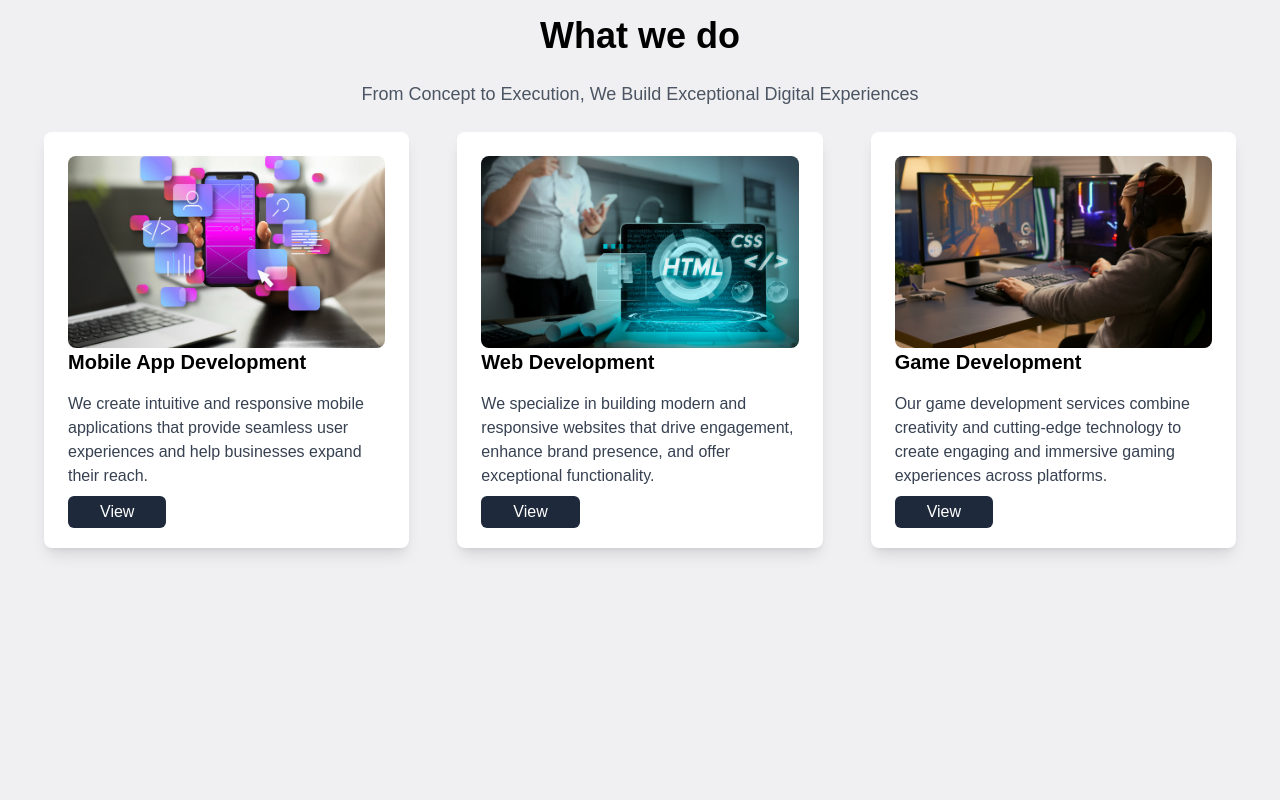
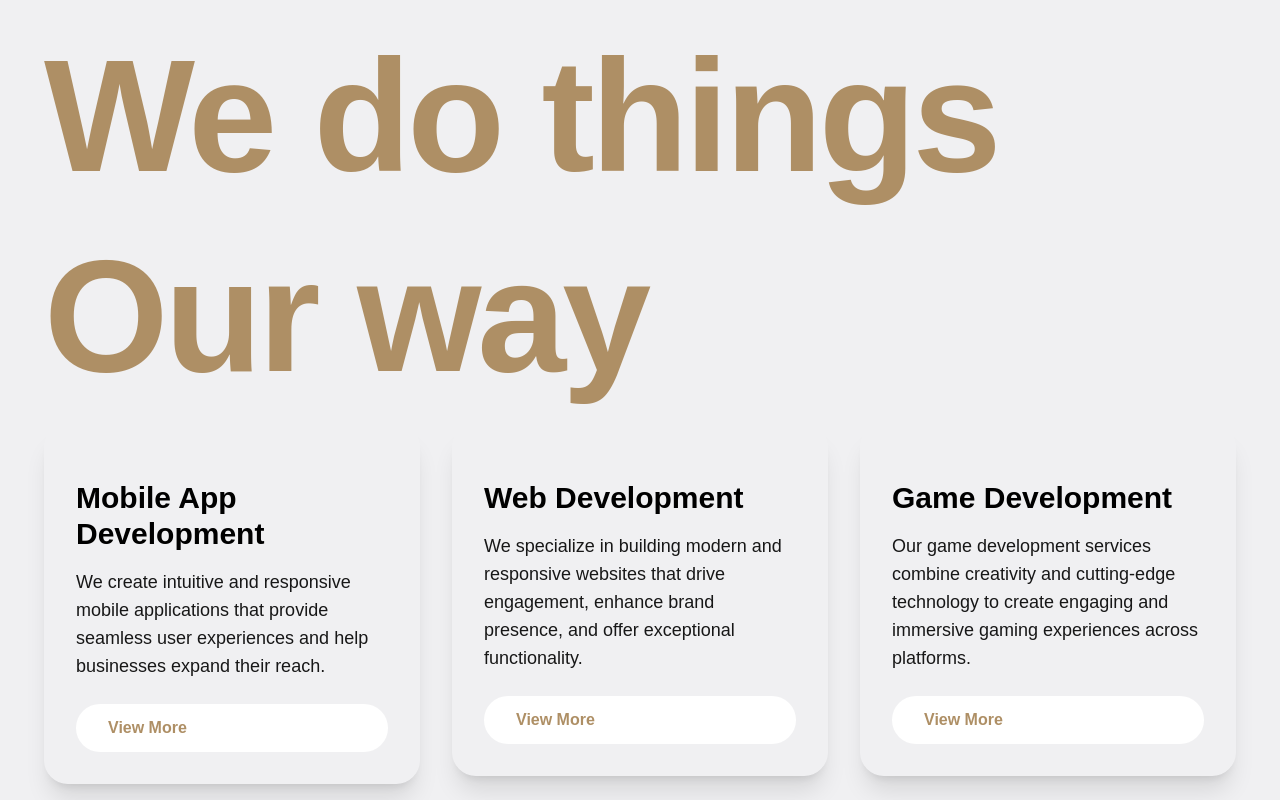
Before and after one commit to HumStudios/hootwebpagenew, a Next.js app: page / in a window 1280 px wide. Shown: the part 1640-2440 px from the top of the page. Built offline with nearby package versions, Linux system fonts and the light colour scheme.

Commit message:
Changed New Things

```diff
--- a/src/app/components/About.tsx
+++ b/src/app/components/About.tsx
@@ -4,7 +4,7 @@ import { useInView } from "react-intersection-observer"; // Import the intersect
 
 const About = () => {
   const { ref, inView } = useInView({
-    triggerOnce: true, // Triggers the animation once when it's in view
+    triggerOnce: false, // Triggers the animation once when it's in view
     threshold: 0.1, // Trigger when 50% of the component is in view
   });
 
@@ -24,7 +24,7 @@ const About = () => {
         >
 
           <MotionH2
-            className="md:text-6xl text-3xl py-5 text-slate-500 gap-2"
+            className="md:text-8xl text-6xl py-5 text-textbronze gap-2"
             initial={{ opacity: 0, y: 50 }}
             animate={inView ? { opacity: 1, y: 0 } : { opacity: 0, y: 50 }}
             transition={{ duration: 1, delay: 0.3 }}
@@ -53,7 +53,7 @@ const About = () => {
 
         {/* Animated Text */}
         <MotionDiv
-          className="md:w-1/2 lg:w-1/2 w-full  text-justify"
+          className="md:w-1/3 lg:w-1/2 w-full  text-justify"
           initial={{ opacity: 0 }}
           animate={inView ? { opacity: 1 } : { opacity: 0 }}
           transition={{ duration: 1, delay: 0.5 }}
--- a/src/app/components/Contact.tsx
+++ b/src/app/components/Contact.tsx
@@ -7,7 +7,7 @@ import emailjs from '@emailjs/browser'
 import { MotionDiv } from '../framer-motio';
 const Contact = () => {
     const { ref, inView } = useInView({
-        triggerOnce: true,
+        triggerOnce: false,
         threshold: 0.5,
     });
 
--- a/src/app/components/Feature.tsx
+++ b/src/app/components/Feature.tsx
@@ -8,7 +8,7 @@ import { MotionDiv, MotionH2 } from '../framer-motio';
 
 const Feature = () => {
     const { ref, inView } = useInView({
-        triggerOnce: true, // Triggers the animation once when it's in view
+        triggerOnce: false, // Triggers the animation once when it's in view
         threshold: 0.1, // Trigger when 50% of the component is in view
     });
 
@@ -26,112 +26,93 @@ const Feature = () => {
     return (
         <section id="featured" className="py-5 md:py-14 lg:py-14 px-6" ref={ref}>
             <MotionH2
-                className="text-center text-4xl font-bold "
+                className="md:text-[10rem] text-6xl font-bold text-textbronze tracking-tight leading-tight"
                 initial={{ opacity: 0, y: -50 }}
                 animate={{ opacity: inView ? 1 : 0, y: inView ? 0 : -50 }}
                 transition={{ duration: 1, ease: 'easeOut' }}
             >
-                What we do
+                We do things<br />
+                Our way
 
             </MotionH2>
-            <p className="text-lg text-gray-600 text-center my-6">
-                From Concept to Execution, We Build Exceptional Digital Experiences
-            </p>
+           {/* Cards Section */}
             <MotionDiv
-                className="grid grid-cols-1 sm:grid-cols-2 lg:grid-cols-3 gap-12"
+
+            className="grid grid-cols-1 md:grid-cols-3 gap-8 pt-2"
             initial={{ opacity: 0 }}
             animate={{ opacity: inView ? 1 : 0 }}
             transition={{ duration: 1, delay: 0.3 }}
             >
-                {/* Mobile App Development */}
-                <Link href="/services/mobile">
-                    <MotionDiv
-                        className="bg-white p-6 rounded-lg shadow-lg hover:shadow-2xl transition-shadow transform hover:scale-105 h-[26rem] "
+        {/* Card 1 */}
+<Link href="services/mobile">
+<div className="bg-gradient-to-br  p-8 rounded-3xl shadow-xl hover:shadow-2xl transition-all transform hover:scale-105 duration-300 ease-in-out">
+    <div className="flex justify-center items-center mb-6">
+        <div className="text-6xl">
 
-                        initial="hidden"
-                        animate={inView ? 'visible' : 'hidden'}
-                        variants={cardVariants}
-                        transition={{ duration: 0.8, delay: 0.5 }}
-                    >
-                        <Image
-                            src={mobile_dev}
-                            alt="Mobile Development"
-                            width={500} // Set to the actual width or desired display width
-                            height={300} // Set to the aspect ratio you want (e.g., 16:9 ratio)
-                            className="h-48 w-full object-cover rounded-lg " // Ensure the image scales correctly
-                        />
-                        <h3 className="text-xl font-semibold mb-4">Mobile App Development</h3>
-                        <p className="text-gray-700">
+        </div>
+    </div>
+    <h2 className="text-3xl font-extrabold mb-4 transition-all ease-in-out">
+        Mobile App Development
+    </h2>
+    <p className="text-lg opacity-90 mb-6 transition-all ease-in-out duration-300">
         We create intuitive and responsive mobile applications that provide seamless user experiences and help businesses expand their reach.
     </p>
+    <div
 
-                        <button className="bg-slate-800 text-white mt-2 py-1 px-8 rounded-md hover:bg-slate-950 transition duration-300">
-                            View
-                        </button>
-
-                    </MotionDiv>
+        className="bg-white text-textbronze hover:bg-textbronze hover:text-white py-3 px-8 rounded-full font-semibold transition-colors ease-in-out duration-300 "
+    >
+        View More
+    </div>
+</div>
 </Link>
 
-                {/* Web Development */}
-                <Link href="/services/web">
-                    <MotionDiv
-                        className="bg-white p-6 rounded-lg shadow-lg hover:shadow-2xl transition-shadow transform hover:scale-105 h-[26rem] "
-                        initial="hidden"
-                        animate={inView ? 'visible' : 'hidden'}
-                        variants={cardVariants}
-                        transition={{ duration: 0.8, delay: 0.7 }}
-                    >
-                        <Image
-                            src={web_dev}
-                            alt="Web Development"
-                            width={500} // Set to the actual width or desired display width
-                            height={300} // Set to the aspect ratio you want (e.g., 16:9 ratio)
-                            className="h-48 w-full object-cover rounded-lg " // Ensure the image scales correctly
-                        />
-                        <h3 className="text-xl font-semibold mb-4">Web Development</h3>
-                        <p className="text-gray-700">
+<Link href="services/web">
+{/* Card 2 */}
+<div className="bg-gradient-to-br  p-8 rounded-3xl shadow-xl hover:shadow-2xl transition-all transform hover:scale-105 duration-300 ease-in-out">
+    <div className="flex justify-center items-center mb-6">
+        <div className="text-6xl">
+            {/* Optional Icon */}
+        </div>
+    </div>
+    <h2 className="text-3xl font-extrabold mb-4 transition-all ease-in-out">
+        Web Development
+    </h2>
+    <p className="text-lg opacity-90 mb-6 transition-all ease-in-out duration-300">
         We specialize in building modern and responsive websites that drive engagement, enhance brand presence, and offer exceptional functionality.
     </p>
+    <div
 
-                        <button className="bg-slate-800 text-white mt-2 py-1 px-8 rounded-md hover:bg-slate-950 transition duration-300">
-                            View
-                        </button>
-
-                    </MotionDiv>
+        className="bg-white text-textbronze hover:bg-textbronze hover:text-white py-3 px-8 rounded-full font-semibold transition-colors ease-in-out duration-300"
+    >
+        View More
+    </div>
+</div>
 </Link>
 
-                {/* Game Development */}
-                <Link href="/services/game">
-                    <MotionDiv
-                        className="bg-white p-6 rounded-lg shadow-lg hover:shadow-2xl  transition-shadow transform hover:scale-105 h-[26rem] "
-                        initial="hidden"
-                        animate={inView ? 'visible' : 'hidden'}
-                        variants={cardVariants}
-                        transition={{ duration: 0.8, delay: 0.9 }}
-                    >
-                        <Image
-                            src={game_dev}
-                            alt="Game Development"
-                            width={500} // Set to the actual width or desired display width
-                            height={300} // Set to the aspect ratio you want (e.g., 16:9 ratio)
-                            className="h-48 w-full object-cover rounded-lg " // Ensure the image scales correctly
-                        />
-                        <h3 className="text-xl font-semibold mb-4">Game Development</h3>
-                        <p className="text-gray-700">
+<Link href="services/game">
+{/* Card 3 */}
+<div className="bg-gradient-to-br  p-8 rounded-3xl shadow-xl hover:shadow-2xl transition-all transform hover:scale-105 duration-300 ease-in-out">
+    <div className="flex justify-center items-center mb-6">
+        <div className="text-6xl">
+            {/* Optional Icon */}
+        </div>
+    </div>
+    <h2 className="text-3xl font-extrabold mb-4 transition-all ease-in-out">
+        Game Development
+    </h2>
+    <p className="text-lg opacity-90 mb-6 transition-all ease-in-out duration-300">
         Our game development services combine creativity and cutting-edge technology to create engaging and immersive gaming experiences across platforms.
     </p>
+    <div
 
-                        <button className="bg-slate-800 text-white mt-2 py-1 px-8 rounded-md hover:bg-slate-950 transition duration-300">
-                            View
-                        </button>
+        className="bg-white text-textbronze hover:bg-textbronze hover:text-white py-3 px-8 rounded-full font-semibold transition-colors ease-in-out duration-300"
+    >
+        View More
+    </div>
+</div>
+</Link>
+            </MotionDiv>
 
-                    </MotionDiv>
-                </Link>
-
-                {/* Software Development */}
-
-
-            </MotionDiv>
         </section>
     );
 };
--- a/src/app/components/Footer.tsx
+++ b/src/app/components/Footer.tsx
@@ -5,7 +5,7 @@ import { MotionA, MotionDiv } from "../framer-motio";
 
 const Footer = () => {
     const { ref, inView } = useInView({
-        triggerOnce: true,
+        triggerOnce: false,
         threshold: 0.1,
     });
 
--- a/src/app/components/Hero.tsx
+++ b/src/app/components/Hero.tsx
@@ -17,7 +17,7 @@ const Hero = () => {
           transition={{ type: 'spring', stiffness: 100, damping: 30, delay: 0.2 }}
         >
           <MotionH2
-            className="md:text-9xl text-6xl font-sans font-extralight"
+            className="md:text-[15rem] text-8xl font-sans font-extralight"
             initial={{ opacity: 0, }}
             animate={{ opacity: 1, }}
             transition={{ duration: 0.8, }}
@@ -25,7 +25,7 @@ const Hero = () => {
             HUM
           </MotionH2>
           <MotionP
-            className="md:text-4xl text-2xl"
+            className="md:text-4xl text-2xl text-textbronze"
             initial={{ opacity: 0, }}
             animate={{ opacity: 1, }}
             transition={{ duration: 0.8, delay: 0.2 }}
--- a/tailwind.config.ts
+++ b/tailwind.config.ts
@@ -12,6 +12,7 @@ export default {
         background: "var(--background)",
         foreground: "var(--foreground)",
         onsurface: "#F0F0F2",
+        textbronze: "#AE8F65",
       },
     },
   },
```
Also changed, not shown: src/app/components/Why.tsx (+12 -13 lines). Lines whose indentation alone changed are shown as unchanged.
